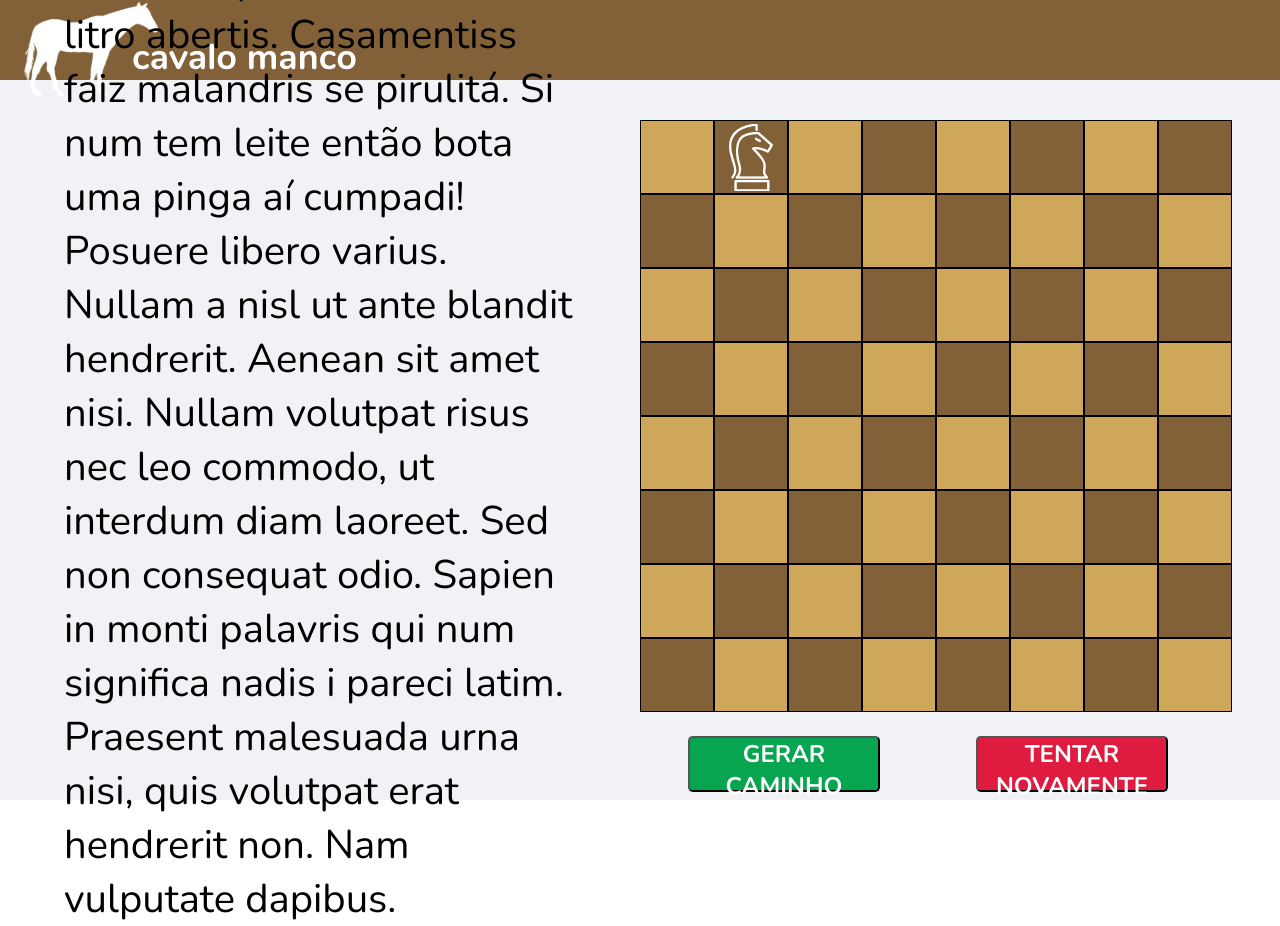
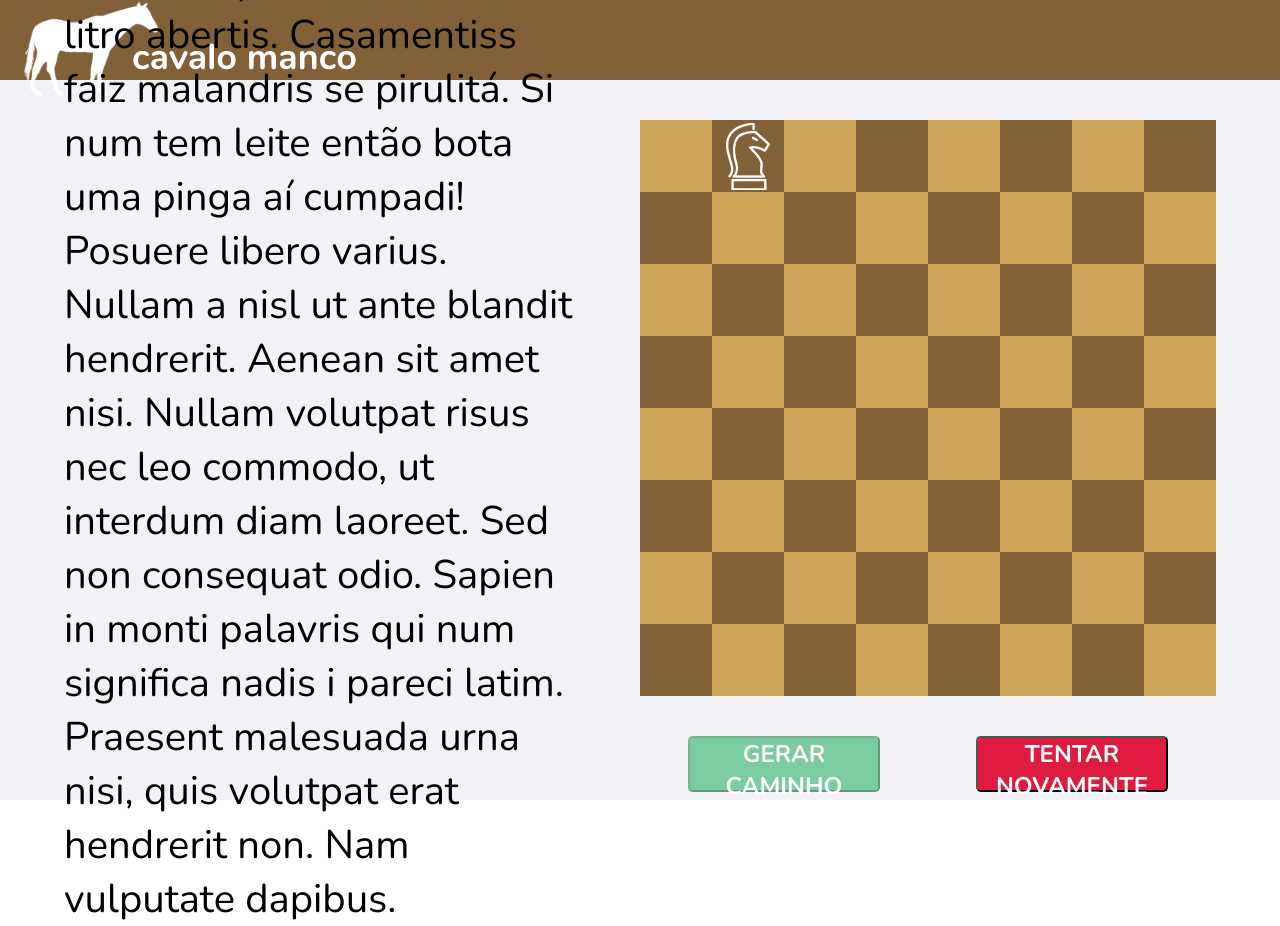
Before and after one commit to projeto-de-algoritmos/Final_Cavalo_Manco, a React (Create React App) app: page / in a window 1280 px wide. Built offline with nearby package versions, Linux system fonts and the light colour scheme.

Commit message:
Render path when run
Co-authored-By: João Guedes <isudjoao@gmail.com>

```diff
--- a/src/Components/Field/index.jsx
+++ b/src/Components/Field/index.jsx
@@ -1,11 +1,18 @@
 import "./styles.css";
 import chessHorse from "../../assets/ChessHorse.png";
+import { useState } from "react";
 function Field(props) {
+  const [wait, setWait] = useState(true);
   const renderContent = () => {
     if (props.pos === "01") {
-      return <img src={chessHorse} alt=""/>;
+      return <img src={chessHorse} alt="" />;
     } else if (props.isSelected) {
       return <div className="ball" />;
+    } else if (props.path.includes(props.pos)) {
+      setTimeout(()=>{
+        setWait(false)
+      }, 1000*(props.timer+1))
+      return <div className="redBall" hidden={wait}/>;
     }
     return <></>;
   };
--- a/src/Components/Field/styles.css
+++ b/src/Components/Field/styles.css
@@ -1,16 +1,25 @@
-.field{
+.field {
   height: 9vh;
   width: 9vh;
-    border: 1px solid;
+  /* border: 1px solid; */
   display: flex;
   align-items: center;
   justify-content: center;
 }
-
-.ball{
+.field:hover {
+  cursor: pointer;
+  opacity: 70%;
+}
+.ball {
   height: 5vh;
   width: 5vh;
   border-radius: 2.5vh;
-    background-color: #08A550;
+  background-color: #08a550;
+}
 
+.redBall {
+  height: 5vh;
+  width: 5vh;
+  border-radius: 2.5vh;
+  background-color: #cc0707;
 }
--- a/src/Components/GameTable/index.jsx
+++ b/src/Components/GameTable/index.jsx
@@ -1,20 +1,20 @@
 import "./styles.css";
 import Field from "../Field";
 import { useState } from "react";
+import KnightBoard from "../../utils/KnightBoard";
+import stringParser from "../../utils/stringParser";
 
 function GameTable() {
   const fieldHorizontal = ["0", "1", "2", "3", "4", "5", "6", "7"];
   const fieldVertical = ["0", "1", "2", "3", "4", "5", "6", "7"];
   const colors = ["#CFA75A", "#826038"];
   const [selectedField, setSelectedField] = useState("");
+  const [path, setPath] = useState([]);
 
-  const getColor = (letter, number) => {
-    const stringNum = letter.charCodeAt(0);
-    const numberNum = parseInt(number);
-    if (
-      (stringNum % 2 && numberNum % 2) ||
-      (stringNum % 2 !== 1 && numberNum % 2 !== 1)
-    )
+  const getColor = (numCol, numRow) => {
+    const intRow = parseInt(numCol);
+    const intCol = parseInt(numRow);
+    if ((intRow % 2 && intCol % 2) || (intRow % 2 !== 1 && intCol % 2 !== 1))
       return colors[0];
     else return colors[1];
   };
@@ -28,15 +28,17 @@ function GameTable() {
   const renderField = () => {
     return (
       <div className="column">
-        {fieldHorizontal.map((letter) => (
-          <div className="row">
-            {fieldVertical.map((number) => (
+        {fieldHorizontal.map((numberColumn, index) => (
+          <div className="row" key={index}>
+            {fieldVertical.map((numberRow) => (
               <Field
-                key={letter + number}
-                pos={`${letter}${number}`}
-                color={getColor(letter, number)}
-                isSelected={selectedField === `${letter}${number}`}
-                onPress={() => selectField(`${letter}${number}`)}
+                key={numberColumn + numberRow}
+                pos={`${numberColumn}${numberRow}`}
+                color={getColor(numberColumn, numberRow)}
+                isSelected={selectedField === `${numberColumn}${numberRow}`}
+                path={path}
+                timer={path.indexOf(`${numberColumn}${numberRow}`)}
+                onPress={() => selectField(`${numberColumn}${numberRow}`)}
               />
             ))}
           </div>
@@ -49,8 +51,22 @@ function GameTable() {
     <section className="GameTable">
       <div className="board">{renderField()}</div>
       <div className="button-container">
-        <button className="start-button"> GERAR CAMINHO </button>
-        <button className="reset-button"> TENTAR NOVAMENTE </button>
+        <button
+          className="start-button"
+          disabled={!selectedField}
+          onClick={() => {
+            const x = parseInt(selectedField[0]);
+            const y = parseInt(selectedField[1]);
+            setPath(stringParser(KnightBoard.bellmanFord(0, 1, x, y)));
+          }}
+        >
+          GERAR CAMINHO
+        </button>
+        <button className="reset-button" onClick={() => {
+          console.log(path);
+        }}>
+          TENTAR NOVAMENTE
+        </button>
       </div>
     </section>
   );
--- a/src/Components/GameTable/styles.css
+++ b/src/Components/GameTable/styles.css
@@ -1,40 +1,59 @@
-.gametable{
-    width:50vw;
+.gametable {
+  width: 50vw;
   box-sizing: border-box;
   padding: 1vw;
   height: 100vh;
   display: flex;
   align-items: center;
-    justify-content:center;
+  justify-content: center;
 }
-.board{
+.board {
   margin: 5vh 0vh;
   display: flex;
-    width:72vh;
+  width: 72vh;
   height: 72vh;
   background-color: black;
 }
-.row{
+.row {
   display: flex;
 }
-.button-container{
+.button-container {
   display: flex;
   align-items: space-between;
   justify-content: space-around;
 }
-.button-container button{
+
+button:hover {
+  cursor: pointer;
+}
+
+button:active {
+  opacity: 80%;
+}
+
+.button-container button {
   width: 15vw;
   height: 7vh;
   color: white;
-    font-family: 'Nunito', sans-serif;
+  font-family: "Nunito", sans-serif;
   font-size: 1.5rem;
   font-weight: bold;
   border-radius: 0.3rem;
 }
-.start-button{
-    background-color: #08A550;
+.start-button {
+  background-color: #08a550;
 }
 
-.reset-button{
-    background-color: #DF1C3F;
+.start-button:disabled {
+  background-color: #08a55180;
+  cursor: auto;
 }
+
+.reset-button {
+  background-color: #df1c3f;
+}
+
+.reset-button:disabled {
+  background-color: #df1c4080;
+  cursor: auto;
+}
--- a/src/react-app-env.d.ts
+++ /dev/null
@@ -1 +0,0 @@
-/// <reference types="react-scripts" />
--- a/src/utils/KnightBoard.js
+++ b/src/utils/KnightBoard.js
@@ -40,17 +40,17 @@ class KnightBoard {
     }
   }
 
-  allKnightPositions(x, y) {
+  knightGraph(x, y) {
     if (!this.adjacentList[`${x},${y}`]) {
       this.knightPositions(x, y);
       this.adjacentList[`${x},${y}`].map((child) =>
-        this.allKnightPositions(child[0], child[1])
+        this.knightGraph(child[0], child[1])
       );
     }
   }
 
-  numberOfKnightMoves(xStart, yStart, xEnd, yEnd) {
-    this.allKnightPositions(xStart, yStart);
+  bellmanFord(xStart, yStart, xEnd, yEnd) {
+    this.knightGraph(xStart, yStart);
     const distance = {};
     const previous = {};
     for (let key in this.adjacentList) {
@@ -70,11 +70,11 @@ class KnightBoard {
         }
       });
     });
-    const path = this.getPath(previous, [xEnd, yEnd]);
+    const path = this.shortestPath(previous, [xEnd, yEnd]);
     return path;
   }
 
-  getPath(previous, end) {
+  shortestPath(previous, end) {
     const path = [end];
     let lastOne = previous[end];
     while (lastOne) {
@@ -85,3 +85,5 @@ class KnightBoard {
     return path;
   }
 }
+
+export default new KnightBoard();
--- /dev/null
+++ b/src/utils/stringParser.js
@@ -0,0 +1,8 @@
+function stringParser(path) {
+    const pathToString = []
+    path.forEach(pos => {
+        pathToString.push(`${pos[0]}${pos[1]}`)
+    });
+    return pathToString;
+}
+export default stringParser;
```
Also changed, not shown: tsconfig.json (deleted, +0 -26 lines), src/asd.txt (deleted). Lines whose indentation alone changed are shown as unchanged.
